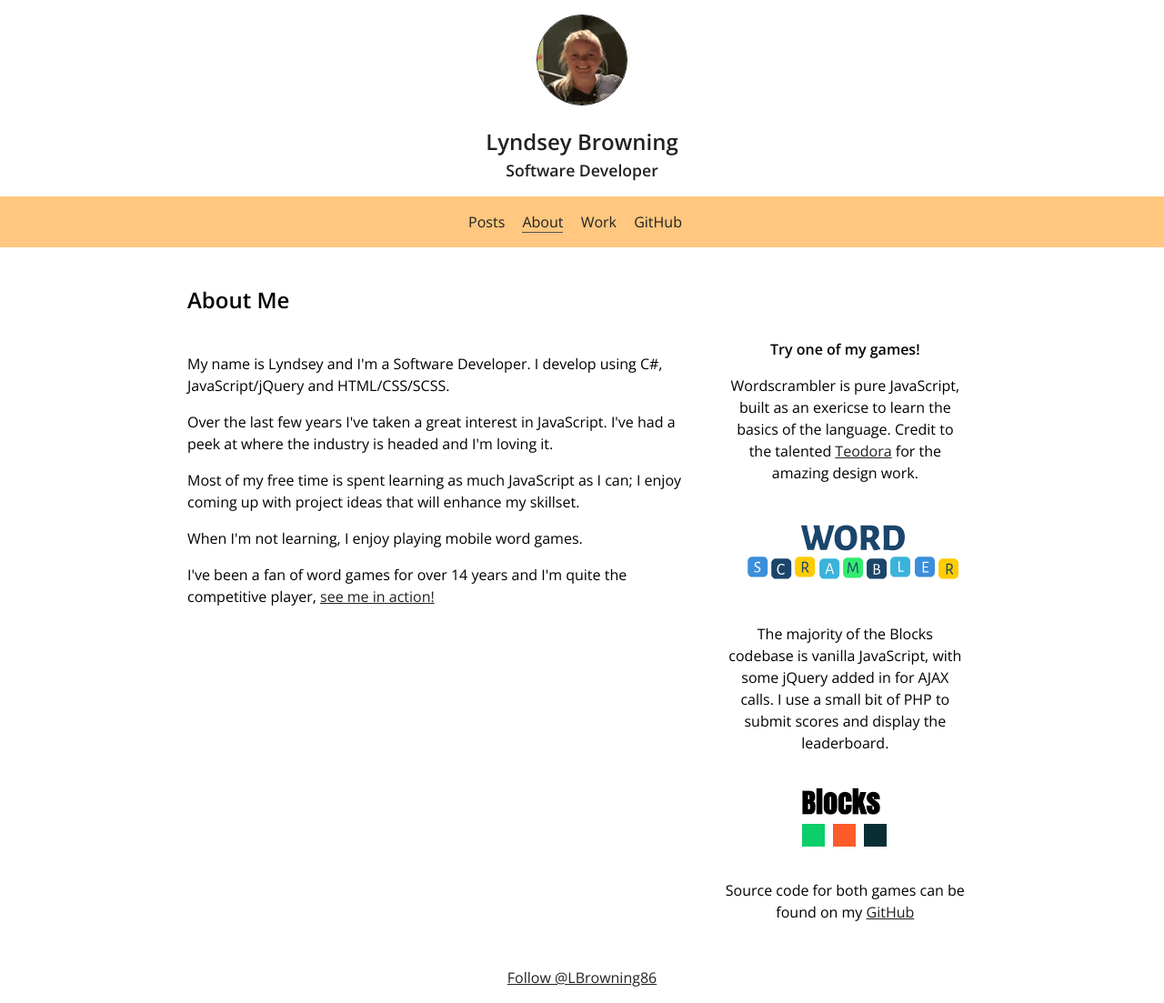
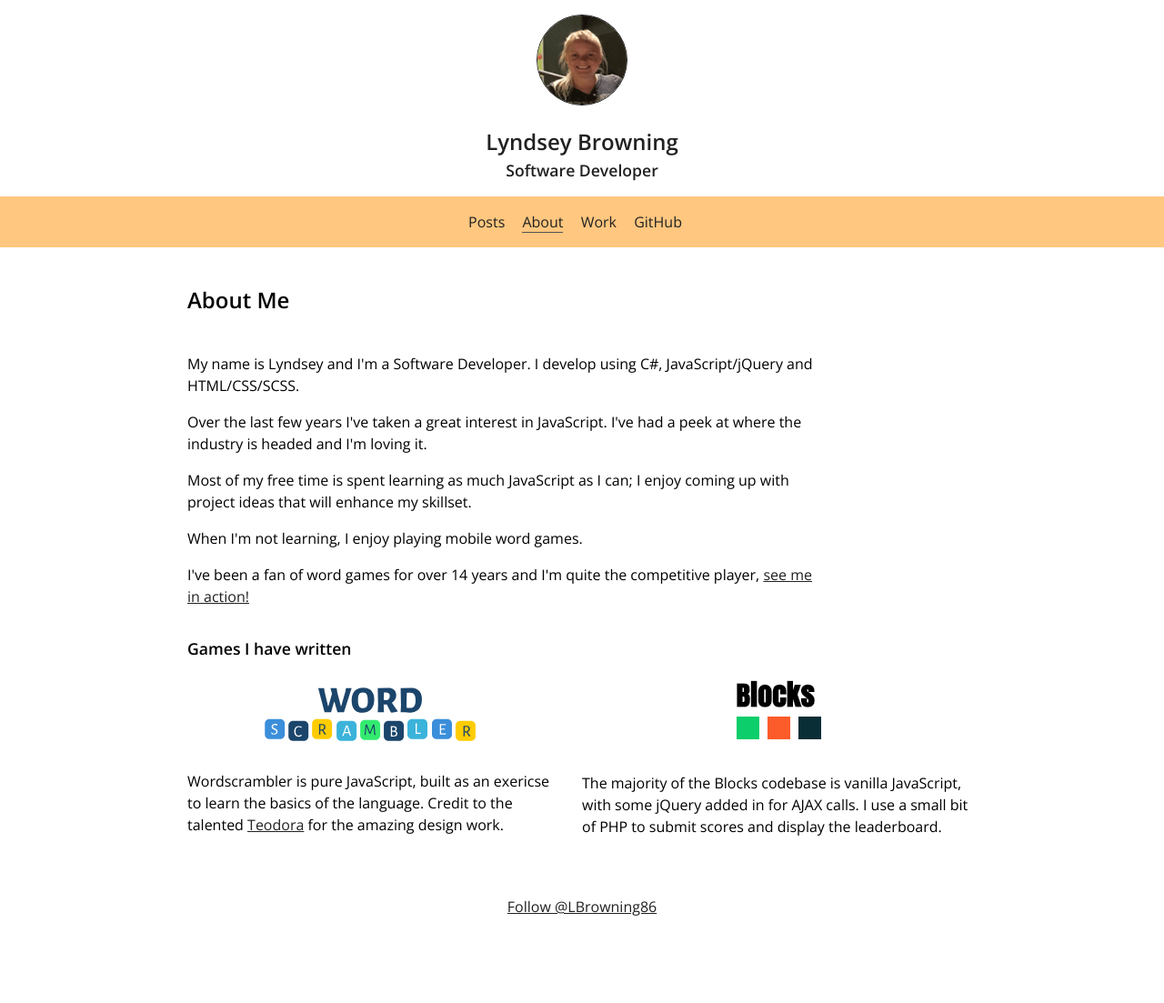
Before and after one commit to lyndseybrowning/lyndseybrowning.github.io, a Jekyll site: the page built from about/index.html, in a window 1280 px wide. Shown: the whole page at 91% size. Built offline with Jekyll 4.4.1, drawn with Linux system fonts in a browser that asks for light colours; comment, search, counter and statistics services are not loaded; after the commit the page ends 1025 px from its top, so only the background shows below that.

Commit message:
Updated about layout

```diff
--- a/about/index.html
+++ b/about/index.html
@@ -4,7 +4,7 @@ title: About Me
 ---
 
 <h1 class="page-title"> About Me </h1>
-<div class="grid-8">
+<div class="grid-10">
     <p> My name is Lyndsey and I'm a Software Developer. I develop using C#, JavaScript/jQuery and HTML/CSS/SCSS. </p>
 
     <p> Over the last few years I've taken a great interest in JavaScript. I've had a peek at where the industry is headed and I'm loving it. </p>
@@ -15,21 +15,26 @@ title: About Me
 
     <p> I've been a fan of word games for over 14 years and I'm quite the competitive player, <a href="https://www.youtube.com/watch?v=PjC3Vbgva8k" target="_blank"> see me in action! </a></p>
 </div>
-<div class="grid-4 txt-center img-hover">
-  <b> Try one of my games! </b>
 
-  <div class="container">
-    Wordscrambler is pure JavaScript, built as an exericse to learn the basics of the language. Credit to the talented <a href="http://www.teodora-dev.com/" target="_blank">Teodora</a> for the amazing design work.
+<div class="grid-12">
+  <h2> Games I have written </h2>
+</div>
+
+<div>
+  <div class="grid-6 img-hover">
+    <div class="txt-center">
+        <a href="http://word-scrambler.co.uk" target="_blank">
+            <img src="/img/word-scrambler.svg">
+        </a>
+    </div>
+    <p>Wordscrambler is pure JavaScript, built as an exericse to learn the basics of the language. Credit to the talented <a href="http://www.teodora-dev.com/" target="_blank">Teodora</a> for the amazing design work.</p>
   </div>
-  <div class="txt-center container">
-    <a href="http://word-scrambler.co.uk" target="_blank"><img src="/img/word-scrambler.svg"></a>
+  <div class="grid-6 img-hover last">
+      <div class="txt-center">
+          <a href="http://blocks.lyndseyb.co.uk" target="_blank">
+              <img src="/img/blocks.png">
+          </a>
+      </div>
+      <p> The majority of the Blocks codebase is vanilla JavaScript, with some jQuery added in for AJAX calls. I use a small bit of PHP to submit scores and display the leaderboard. </p>
   </div>
-  <div class="container">
-    The majority of the Blocks codebase is vanilla JavaScript, with some jQuery added in for AJAX calls. I use a small bit of PHP to submit scores and display the leaderboard.
-  </div>
-  <div class="txt-center container">
-    <a href="http://blocks.lyndseyb.co.uk" target="_blank"><img src="/img/blocks.png"></a>
-  </div>
-
-  <span> Source code for both games can be found on my <a href="https://github.com/lyndseybrowning/" target="_blank"> GitHub </a></span>
 </div>
```
